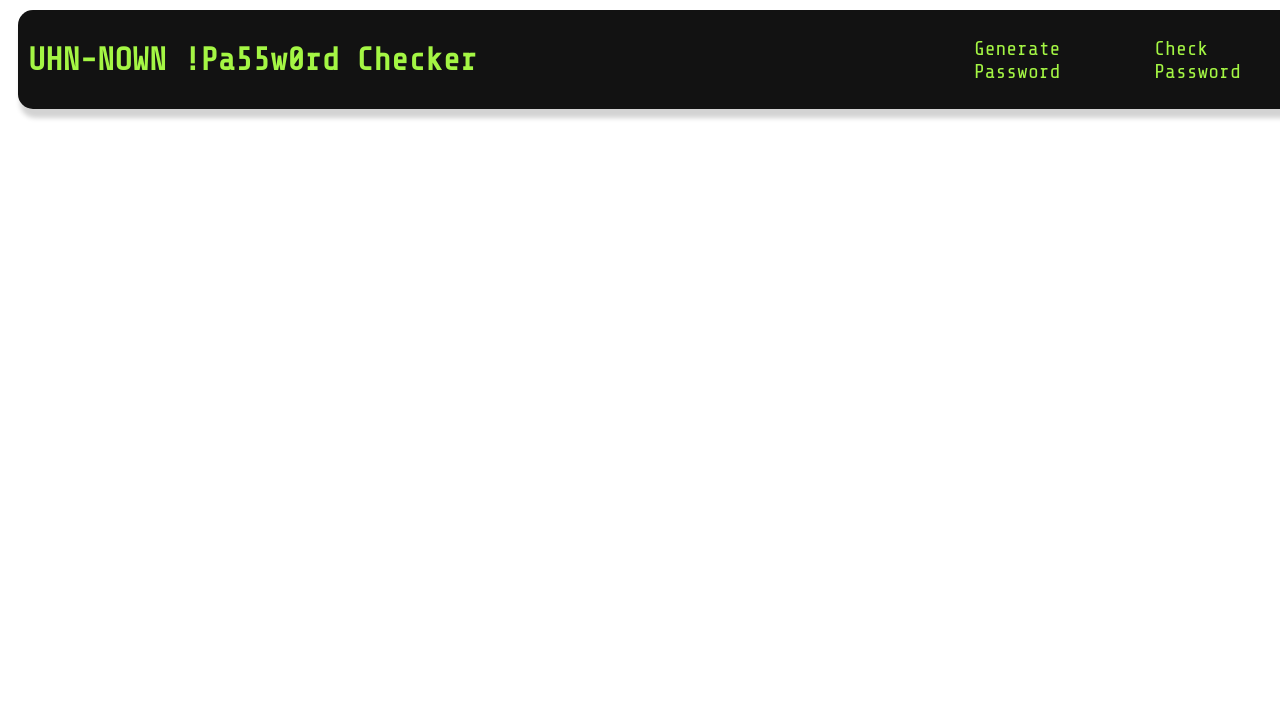
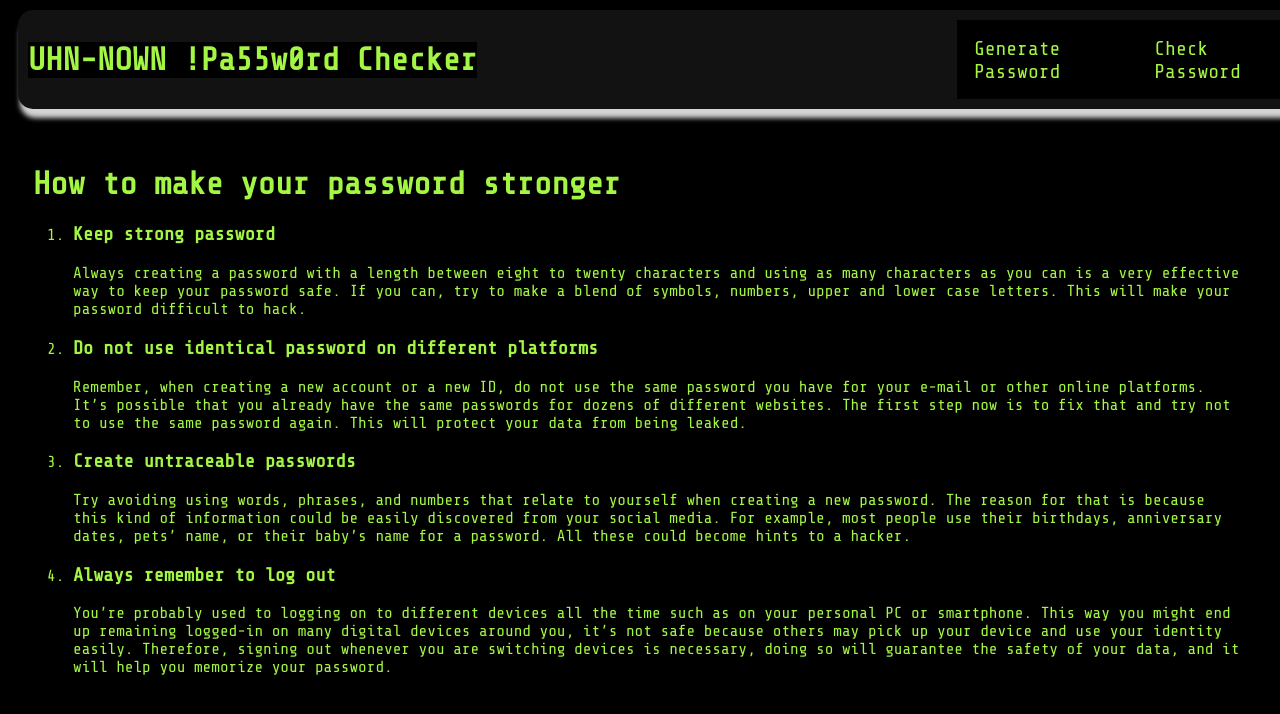
Before and after one commit to Breigner01/Unknown, a React (Create React App) app in the folder frontend/: page /info in a window 1280 px wide. Shown: the top 714 px of the page. Built offline with nearby package versions, Linux system fonts and the light colour scheme; a web font is replaced by a local one.

Commit message:
changes to site

```diff
--- a/frontend/src/components/App.js
+++ b/frontend/src/components/App.js
@@ -2,15 +2,19 @@ import { BrowserRouter, Routes, Route } from "react-router-dom";
 import Homepage from "./Homepage";
 import Header from "./Header";
 import CheckPassword from "./CheckPassword";
+import Info from "./Info";
+import GlobalStyles from "./GlobalStyles";
 
 const App =() => {
 
   return (
     <BrowserRouter>
+    <GlobalStyles />
     <Header />
       <Routes>
         <Route path="/" element={<Homepage />} />
         <Route path="/checkPassword" element={<CheckPassword />} />
+        <Route path="/info" element={<Info />} />
       </Routes>
     </BrowserRouter>
   )
--- /dev/null
+++ b/frontend/src/components/GlobalStyles.js
@@ -0,0 +1,9 @@
+import { createGlobalStyle } from "styled-components";
+
+const GlobalStyles =
+createGlobalStyle`
+* {
+    background-color: black;
+}
+`
+export default GlobalStyles;
--- /dev/null
+++ b/frontend/src/components/Info.js
@@ -0,0 +1,56 @@
+import styled from "styled-components";
+
+const Info = () => {
+    return (
+        <Wrapper>
+        <h1>How to make your password stronger</h1>
+        <ol>
+            <li>
+                <h3>
+                    Keep strong password
+                </h3>
+                    Always creating a password with a length between eight to twenty characters and using as
+                    many characters as you can is a very effective way to keep your password safe. If you can,
+                    try to make a blend of symbols, numbers, upper and lower case letters. This will make your password
+                    difficult to hack.
+            </li>
+            <li>
+                <h3>
+                Do not use identical password on different platforms
+                </h3>
+                Remember, when creating a new account or a new ID, do not use the same password you have for your e-mail or other online platforms.
+                It’s possible that you already have the same passwords for dozens of different websites.
+                The first step now is to fix that and try not to use the same password again.
+                This will protect your data from being leaked.
+            </li>
+            <li>
+                <h3>
+                Create untraceable passwords
+                </h3>
+                Try avoiding using words, phrases, and numbers that relate to yourself when creating a new password.
+                The reason for that is because this kind of information could be easily discovered from your social media.
+                For example, most people use their birthdays, anniversary dates, pets’ name, or their baby’s name for a password.
+                All these could become hints to a hacker.
+            </li>
+            <li>
+                <h3>
+                Always remember to log out
+                </h3>
+                You’re probably used to logging on to different devices all the time such as on your personal PC or smartphone.
+                 This way you might end up remaining logged-in on many digital devices around you, it’s not safe because others may pick up your device and use your identity easily.
+                Therefore, signing out whenever you are switching devices is necessary, doing so will guarantee the safety of your data, and it will help you memorize your password.
+            </li>
+
+        </ol>
+        </Wrapper>
+    )
+
+}
+
+const Wrapper = styled.div`
+background-color: black;
+color:#a4f644;
+padding:25px;
+font-family: 'Share Tech Mono', monospace;
+`
+export default Info
```
